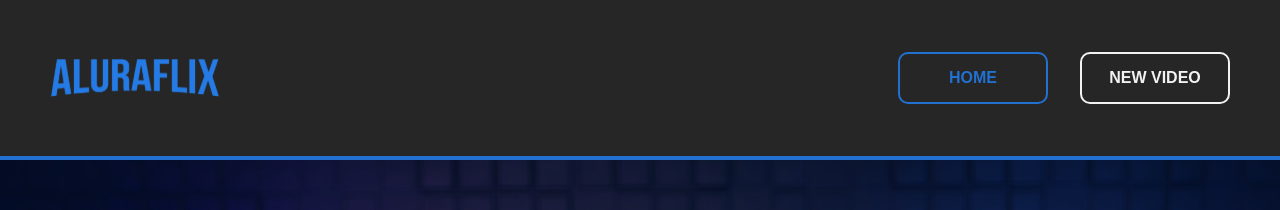
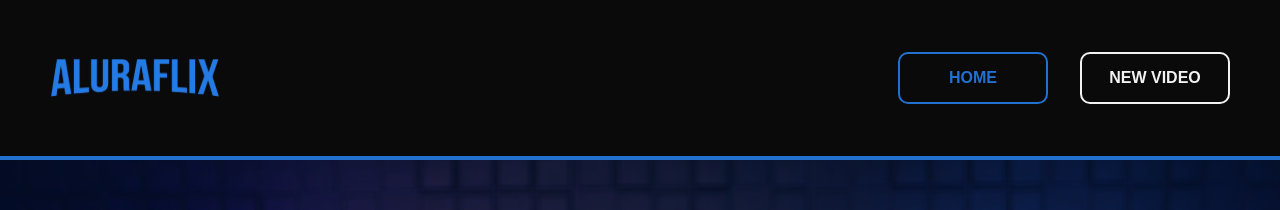
Before and after one commit to AbrahamOliden/aluraflix, a React (Vite) app: page / in a window 1280 px wide. Shown: the top 210 px of the page. Built offline with nearby package versions, Linux system fonts and the light colour scheme.

Commit message:
style with --black var

```diff
--- a/src/components/Footer/index.jsx
+++ b/src/components/Footer/index.jsx
@@ -6,7 +6,7 @@ const StyledFooter = styled.footer`
     justify-content: center;
     align-items: center;
     padding: 36px 0;
-    background-color: #0a0a0a;
+    background-color: var(--black);
     img {
         width: 170px;
     }
--- a/src/components/Header/index.jsx
+++ b/src/components/Header/index.jsx
@@ -8,6 +8,7 @@ const StyledHeader = styled.header`
     align-items: center;
     margin: 0;
     padding: 36px 50px;
+    background-color: var(--black);
     border-bottom: 4px solid var(--blue);
     box-shadow: 0px 25px 29px -29px rgba(34, 113, 209, 0.7);
     img{
```
